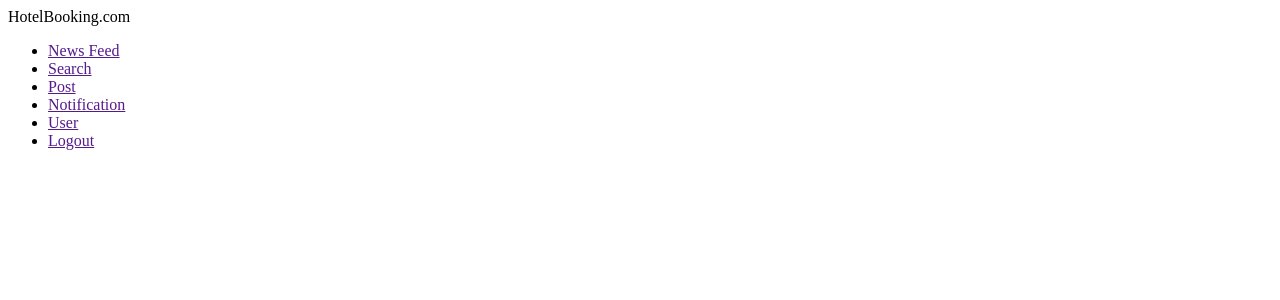
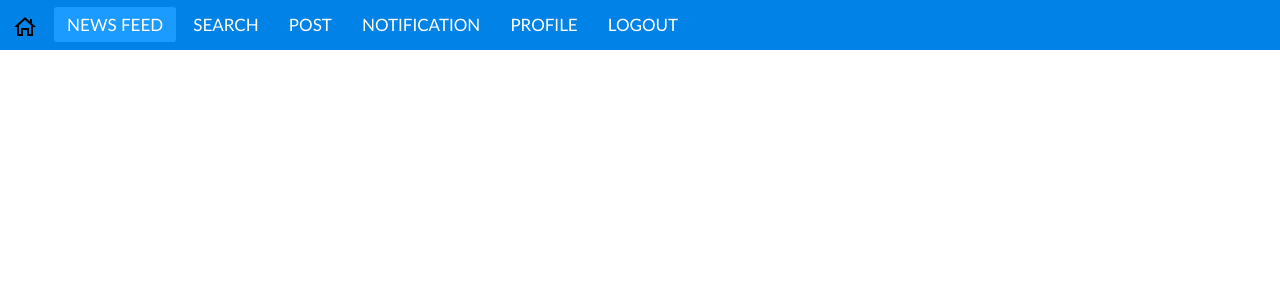
Before and after one commit to bilashProshad/webtech, a PHP site: page /newsfeed.php in a window 1280 px wide. Shown: the top 300 px of the page. Run offline with PHP 8.4, Linux system fonts and the light colour scheme.

Commit message:
home file added & icon added

```diff
--- a/css/style.css
+++ b/css/style.css
@@ -0,0 +1,41 @@
+*{
+    padding: 0;
+    margin: 0;
+    text-decoration: none;
+    list-style: none;
+    box-sizing: border-box;
+}
+body{
+    font-family: 'Gill Sans', 'Gill Sans MT', Calibri, 'Trebuchet MS', sans-serif;
+}
+nav{
+    background: #0082e6;
+    height: 50px;
+    width: 100%;
+}
+label.logo{
+    color: white;
+    font-size: 35px;
+    line-height: 40px;
+    padding: 0 100px;
+}
+nav ul{
+    float: left;
+    margin-right: 20px;
+}
+nav ul li{
+    display: inline-block;
+    line-height: 50px;
+    margin: 0px;
+}
+nav ul li a{
+    color: white;
+    font-size: 17px;
+    padding: 7px 13px;
+    border-radius: 3px;
+    text-transform: uppercase;
+}
+a.active,a:hover{
+    background: #1b9bff;
+    transition: .5s;
+}
--- a/newsfeed.php
+++ b/newsfeed.php
@@ -8,16 +8,14 @@
 </head>
 <body>
     <nav>
-        <label class="logo">
-            HotelBooking.com
-        </label>
 
         <ul>
+            <li><a  href=""><img align="center" src="image/home.png"></a></li>
             <li><a class="active" href="">News Feed</a></li>
             <li><a href="">Search</a></li>
             <li><a href="">Post</a></li>
             <li><a href="">Notification</a></li>
-            <li><a href="">User</a></li>
+            <li><a href="">Profile</a></li>
             <li><a href="">Logout</a></li>
         </ul>
 
```
Also changed, not shown: home.php (added), image/home.png.
